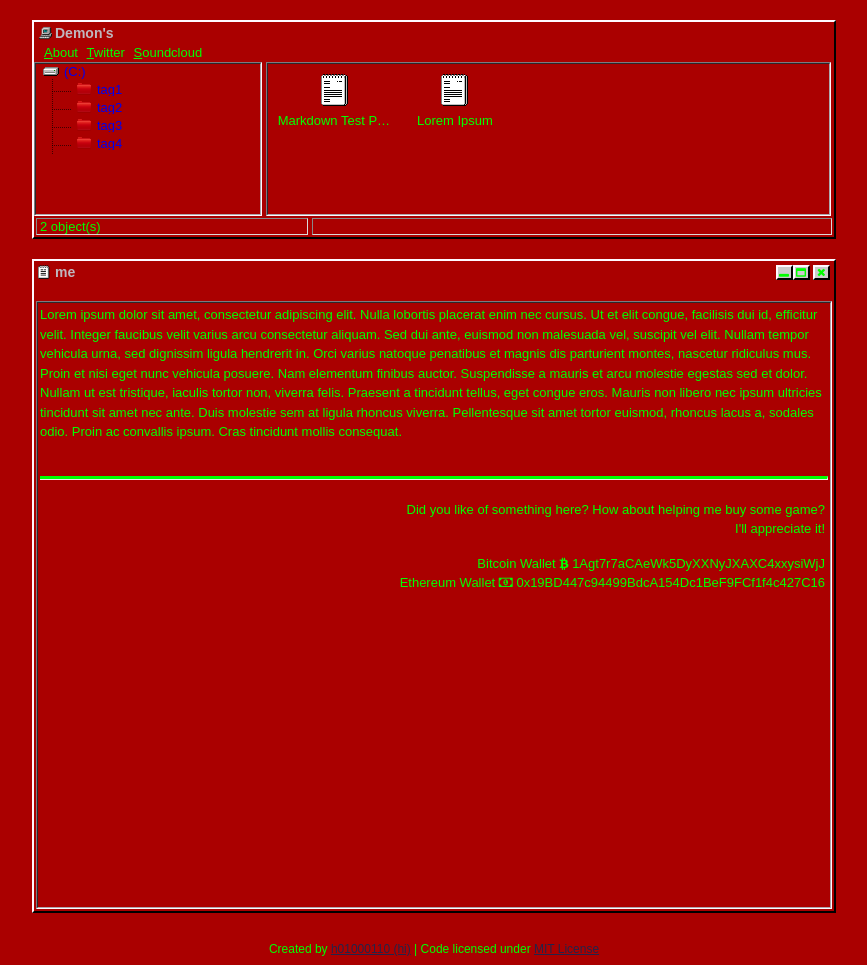
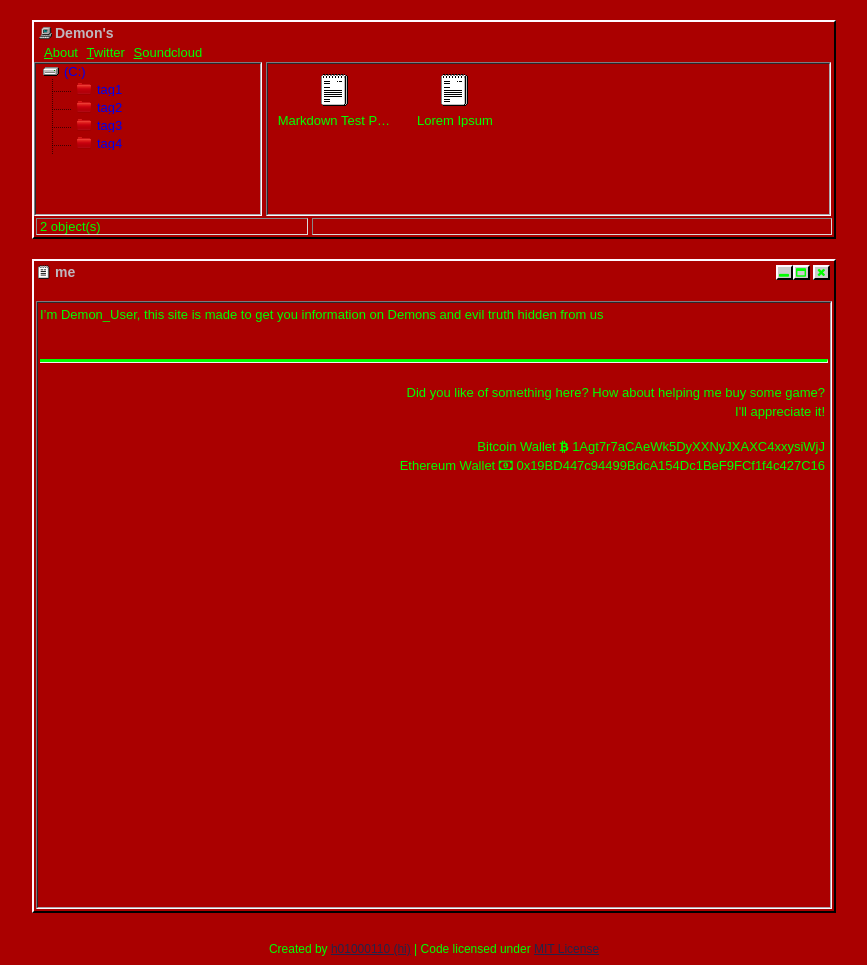
Before and after one commit to demonuser/demonuser.github.io, a Jekyll site: the page built from me/index.md, in a window 1280 px wide. Shown: the whole page, without its empty margins (206-1073 px from the left). Built offline with Jekyll 4.4.1, drawn with Linux system fonts in a browser that asks for light colours.

Commit message:
Update index.md

```diff
--- a/me/index.md
+++ b/me/index.md
@@ -2,5 +2,4 @@
 layout: me
 title: me
 ---
-
-Lorem ipsum dolor sit amet, consectetur adipiscing elit. Nulla lobortis placerat enim nec cursus. Ut et elit congue, facilisis dui id, efficitur velit. Integer faucibus velit varius arcu consectetur aliquam. Sed dui ante, euismod non malesuada vel, suscipit vel elit. Nullam tempor vehicula urna, sed dignissim ligula hendrerit in. Orci varius natoque penatibus et magnis dis parturient montes, nascetur ridiculus mus. Proin et nisi eget nunc vehicula posuere. Nam elementum finibus auctor. Suspendisse a mauris et arcu molestie egestas sed et dolor. Nullam ut est tristique, iaculis tortor non, viverra felis. Praesent a tincidunt tellus, eget congue eros. Mauris non libero nec ipsum ultricies tincidunt sit amet nec ante. Duis molestie sem at ligula rhoncus viverra. Pellentesque sit amet tortor euismod, rhoncus lacus a, sodales odio. Proin ac convallis ipsum. Cras tincidunt mollis consequat.
+I'm Demon_User, this site is made to get you information on Demons and evil truth hidden from us
```
